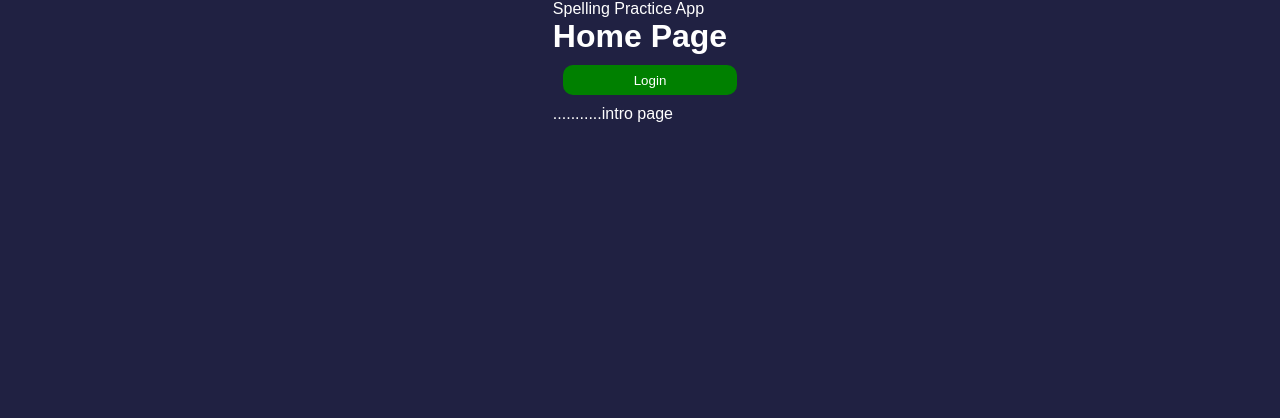
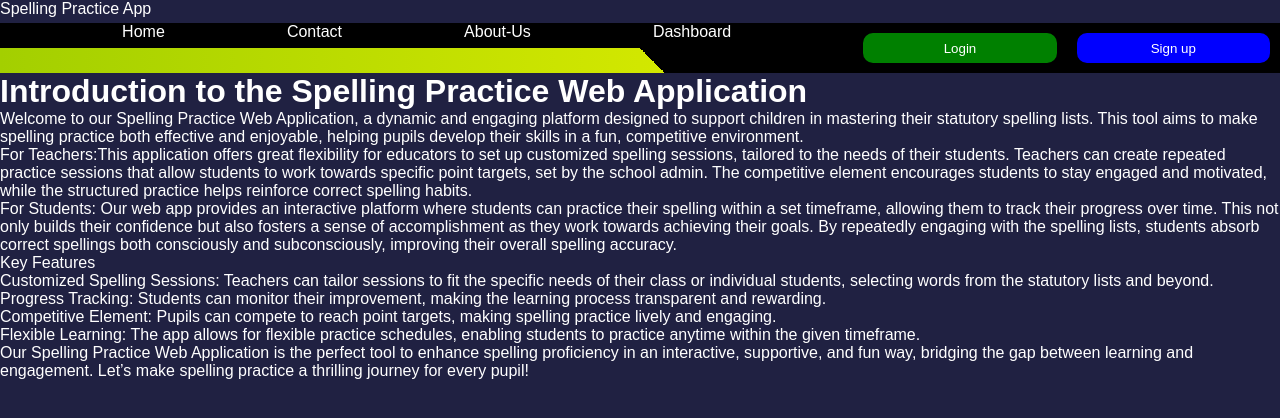
Before and after one commit to khmdagal/pwa-my-spelling-app, a React (Create React App) app: page / in a window 1280 px wide. Shown: the top 418 px of the page. Built offline with nearby package versions, Linux system fonts and the light colour scheme.

Commit message:
Add static introduciton to the home page

```diff
--- a/src/pages/Home.jsx
+++ b/src/pages/Home.jsx
@@ -1,14 +1,27 @@
-import { useNavigate} from 'react-router-dom'
-import Button from '../component/Button';
+
+import Header from '../component/Header';
 
 const HomePage = () => {
-    const navigate = useNavigate();
+
 
     return (
         <div>
-            <h1> Home Page</h1>
-           <Button backgroundColor={'green'} color={'white'} label={'Login'} onClick={()=> navigate('/login')} />
-            <p>...........intro page</p>
+            <Header />
+            <h1>Introduction to the Spelling Practice Web Application</h1>
+            <p>Welcome to our Spelling Practice Web Application, a dynamic and engaging platform designed to support children in mastering their statutory spelling lists. This tool aims to make spelling practice both effective and enjoyable, helping pupils develop their skills in a fun, competitive environment. </p>
+            <p>For Teachers:This application offers great flexibility for educators to set up customized spelling sessions, tailored to the needs of their students. Teachers can create repeated practice sessions that allow students to work towards specific point targets, set by the school admin. The competitive element encourages students to stay engaged and motivated, while the structured practice helps reinforce correct spelling habits.</p>
+            <p>For Students: Our web app provides an interactive platform where students can practice their spelling within a set timeframe, allowing them to track their progress over time. This not only builds their confidence but also fosters a sense of accomplishment as they work towards achieving their goals. By repeatedly engaging with the spelling lists, students absorb correct spellings both consciously and subconsciously, improving their overall spelling accuracy.</p>
+            <p></p>
+            <span>Key Features</span>
+            <ul>
+                <li>Customized Spelling Sessions: Teachers can tailor sessions to fit the specific needs of their class or individual students, selecting words from the statutory lists and beyond.
+                </li>
+                <li>Progress Tracking: Students can monitor their improvement, making the learning process transparent and rewarding.</li>
+                <li>Competitive Element: Pupils can compete to reach point targets, making spelling practice lively and engaging.</li>
+                <li>Flexible Learning: The app allows for flexible practice schedules, enabling students to practice anytime within the given timeframe.</li>
+            </ul>
+            <p>Our Spelling Practice Web Application is the perfect tool to enhance spelling proficiency in an interactive, supportive, and fun way, bridging the gap between learning and engagement. Let’s make spelling practice a thrilling journey for every pupil!
+            </p>
         </div>
     )
 }
```
